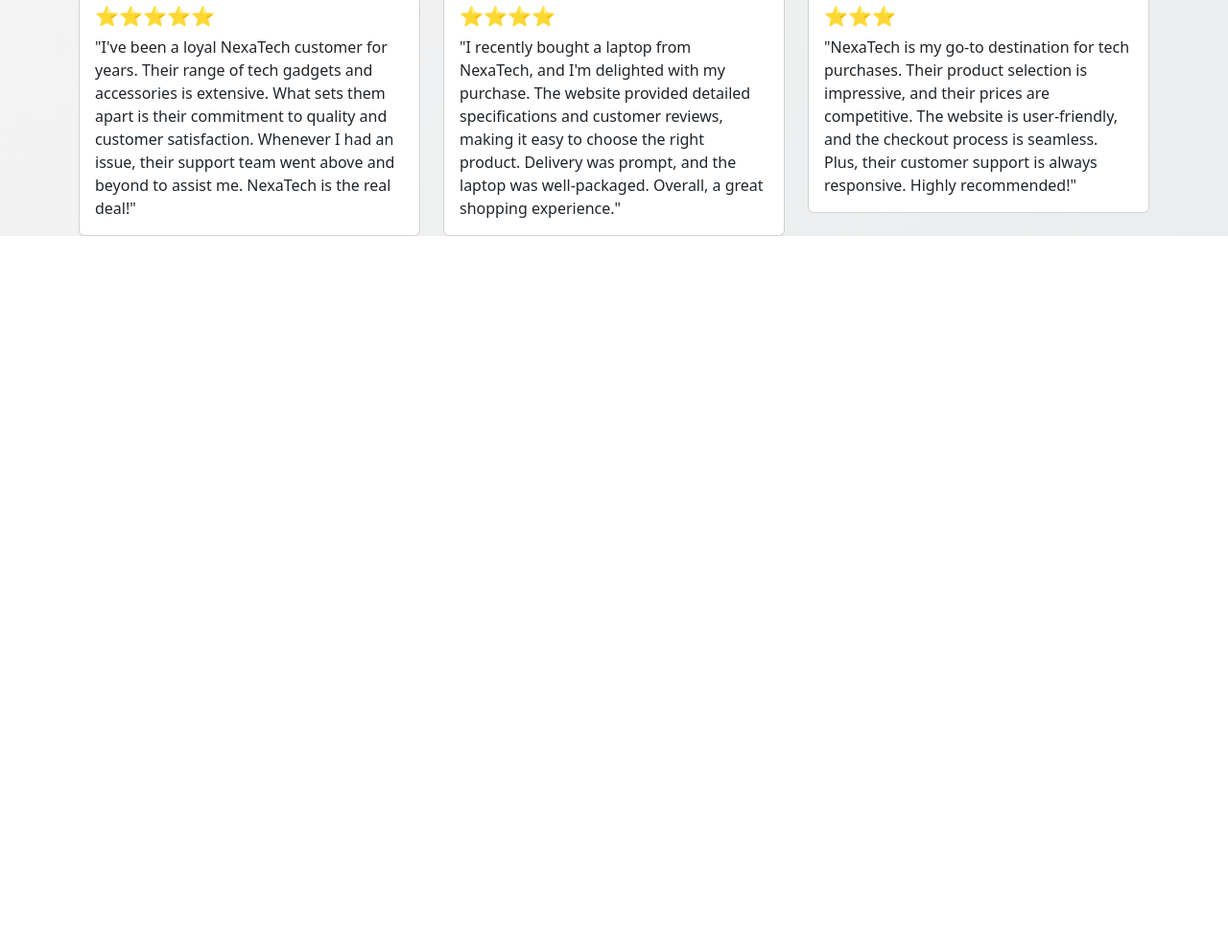
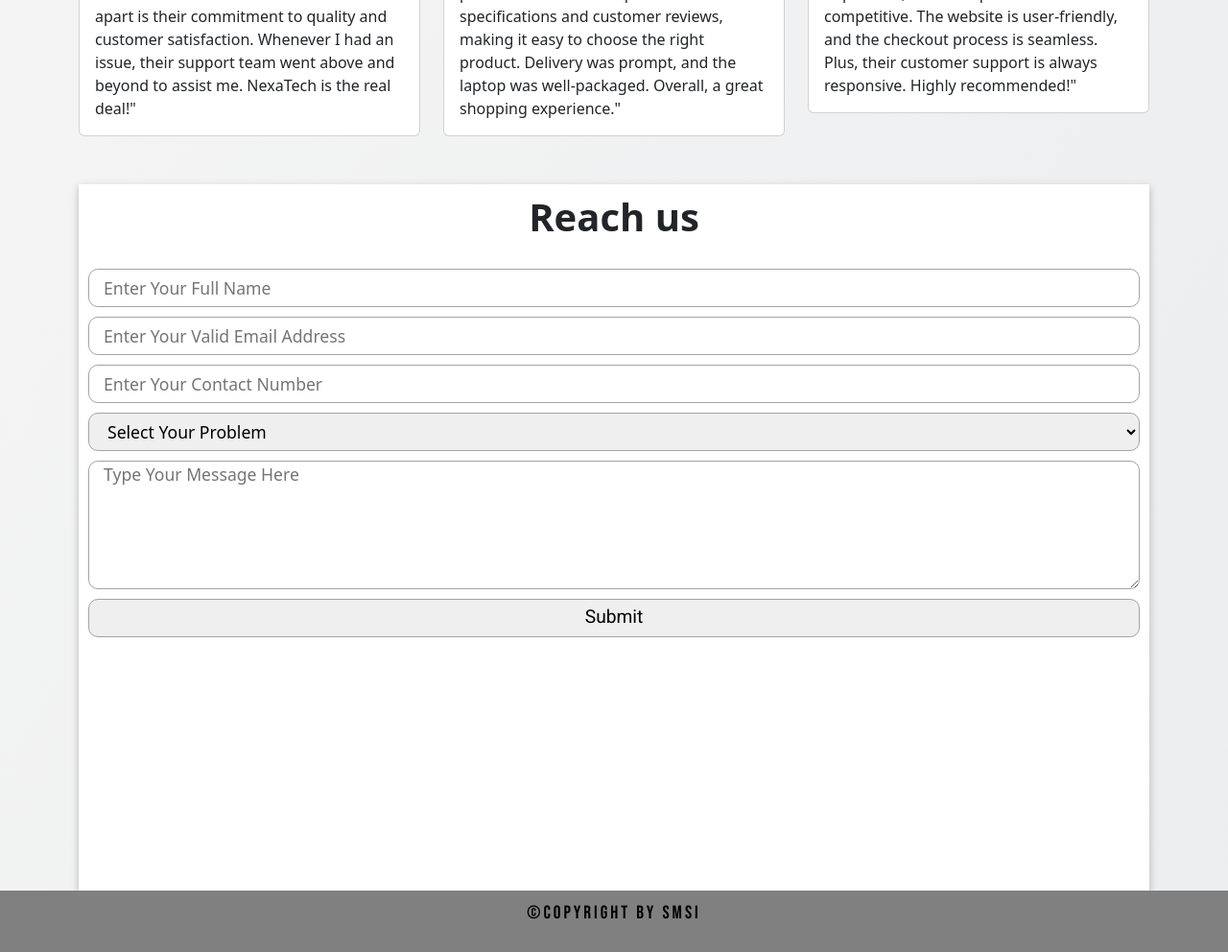
Before and after one commit to Danger-XD/Nexatech_website, a plain HTML site: page index.html in a window 1280 px wide. Shown: the part 3054-4046 px from the top of the page at 96% size. Before the commit the page ends 3300 px from the top, so only its background shows below. Drawn offline with nearby package versions, Linux system fonts and the light colour scheme.

Commit message:
project done

```diff
--- a/index.html
+++ b/index.html
@@ -76,13 +76,25 @@
             <div id="carouselExample" class="carousel carousel-dark slide">
               <div class="carousel-inner">
                 <div class="carousel-item active">
-                  <img src="images/mobile.png" class="d-block" alt="..." />
+                  <img
+                    src="images/mobile.png"
+                    class="d-block w-100"
+                    alt="..."
+                  />
                 </div>
                 <div class="carousel-item">
-                  <img src="images/headphones.png" class="d-block" alt="..." />
+                  <img
+                    src="images/headphones.png"
+                    class="d-block w-100"
+                    alt="..."
+                  />
                 </div>
                 <div class="carousel-item">
-                  <img src="images/vr set.png" class="d-block" alt="..." />
+                  <img
+                    src="images/vr set.png"
+                    class="d-block w-100"
+                    alt="..."
+                  />
                 </div>
               </div>
               <button
@@ -292,8 +304,59 @@
           </div>
         </div>
       </section>
-      <section id="section5"></section>
+      <section id="section5">
+        <form
+          action="mailto:Syedmahmoud41@gmail.com"
+          method="post"
+          enctype="text/plain"
+          target="_blank"
+          class="form-box"
+        >
+          <h1>Reach us</h1>
+          <input
+            type="text"
+            name="UserName"
+            class="userName"
+            placeholder="Enter Your Full Name"
+            required
+          />
+          <input
+            type="email"
+            name="Email"
+            class="email"
+            placeholder="Enter Your Valid Email Address"
+            required
+          />
+          <input
+            type="text"
+            name="contactnumber"
+            class="contactNumber"
+            placeholder="Enter Your Contact Number"
+            required
+          />
+          <select name="services" class="services" required>
+            <option value="" selected disabled>Select Your Problem</option>
+            <option value="Phone is not working">Phone is not working</option>
+            <option value="Laptop and computer problem">
+              Laptop and computer problem
+            </option>
+            <option value="Home appliance problem">
+              Home appliance problem
+            </option>
+          </select>
+          <textarea
+            name=""
+            class="messagebox"
+            cols="30"
+            rows="5"
+            placeholder="Type Your Message Here"
+            required
+          ></textarea>
+          <input type="submit" value="Submit" class="submit-btn" />
+        </form>
+      </section>
     </div>
+    <footer>©CopyRight by <a href="">SMSI</a></footer>
     <script
       src="https://cdn.jsdelivr.net/npm/bootstrap@5.3.2/dist/js/bootstrap.bundle.min.js"
       integrity="sha384-C6RzsynM9kWDrMNeT87bh95OGNyZPhcTNXj1NW7RuBCsyN/o0jlpcV8Qyq46cDfL"
--- a/styles.css
+++ b/styles.css
@@ -4,6 +4,7 @@
         --color-blue: lightskyblue;
         --color-white: #ffffff;
         --color-bg: #a3a3a3;
+        --color-gray: gray;
         --color-bga: rgba(255,255,255,0.75);
     }
     *,*::before,*::after{
@@ -11,11 +12,11 @@
         margin: 0;
         box-sizing: border-box;
     }
+    html{
+        scroll-behavior: smooth;
+    }
     body{
         background-image: linear-gradient(120deg, #fdfbfb 0%, #ebedee 100%);
-    }
-    .container{
-        min-height: 100dvh;
     }
     /* home section starts here */
     .navbar{
@@ -79,14 +80,13 @@
     }
     /* #section2  starts here  */
     #section2{
-        height: 100svh;
+        margin: 100px 0;
         display: flex;
         flex-direction: column;
         justify-content: center;
         align-items: center;
     }
     .banner{
-        height: 100%;
         display: flex;
         align-items: center;
         animation: slide-down-up 1.2s 5s;
@@ -119,7 +119,7 @@
     #section3{
         width: 100%;
         height: 120dvh;
-        margin-bottom: 20px;
+        margin-bottom: 50px;
     }
     #row-3{
         height: 100%;
@@ -247,7 +247,70 @@
         border-radius: 0;
     }
     /* #section5 starts here   */
-
+    #section5{
+        height: 92dvh;
+        margin-top: 50px;
+    }
+    .form-box{
+        background-color: var(--color-white);
+        width: 100%;
+        height: 100%;
+        display: flex;
+        flex-direction: column;
+        align-items: center;
+        padding: 10px;
+        box-shadow: rgba(0, 0, 0, 0.24) 0px 3px 8px;
+    }
+    .form-box h1{
+        font-weight: 800;
+        margin-bottom: 30px;
+    }
+    .userName, .email, .contactNumber, .services{
+        width: 100%;
+        height: 40px;
+        margin-bottom: 10px;
+        font-size: 1.1rem;
+        padding-left: 15px;
+        border: 1px solid var(--color-bg);
+        border-radius:10px;
+    }
+    .messagebox{
+        width: 100%;
+        margin-bottom: 10px;
+        padding-left: 15px;
+        font-size: 1.1rem;
+        border: 1px solid var(--color-bg);
+        border-radius:10px;
+    }
+    input::placeholder{
+        font-size: 1.1rem;
+    }
+    .messagebox::placeholder{
+        font-size: 1.1rem;
+    }
+    .submit-btn{
+        width: 100%;
+        font-family: 'Roboto', sans-serif;
+        font-size: 1.2rem;
+        height: 40px;
+        border: 1px solid var(--color-bg);
+        border-radius:10px;
+    }
+    footer{
+        background-color: var(--color-gray);
+        text-align: center;
+        width: 100%;
+        height: 8dvh;
+        padding-top: 10px ;
+        color: var(--color-black);
+        font-size: 1.2rem;
+        font-family: 'Bebas Neue', sans-serif;
+        letter-spacing: 3px;
+    }
+    footer a{
+        text-decoration: none;
+        color: var(--color-black);
+    }
 /* animation's keyframes are here */
 @keyframes text-left-right{
     from{
```
